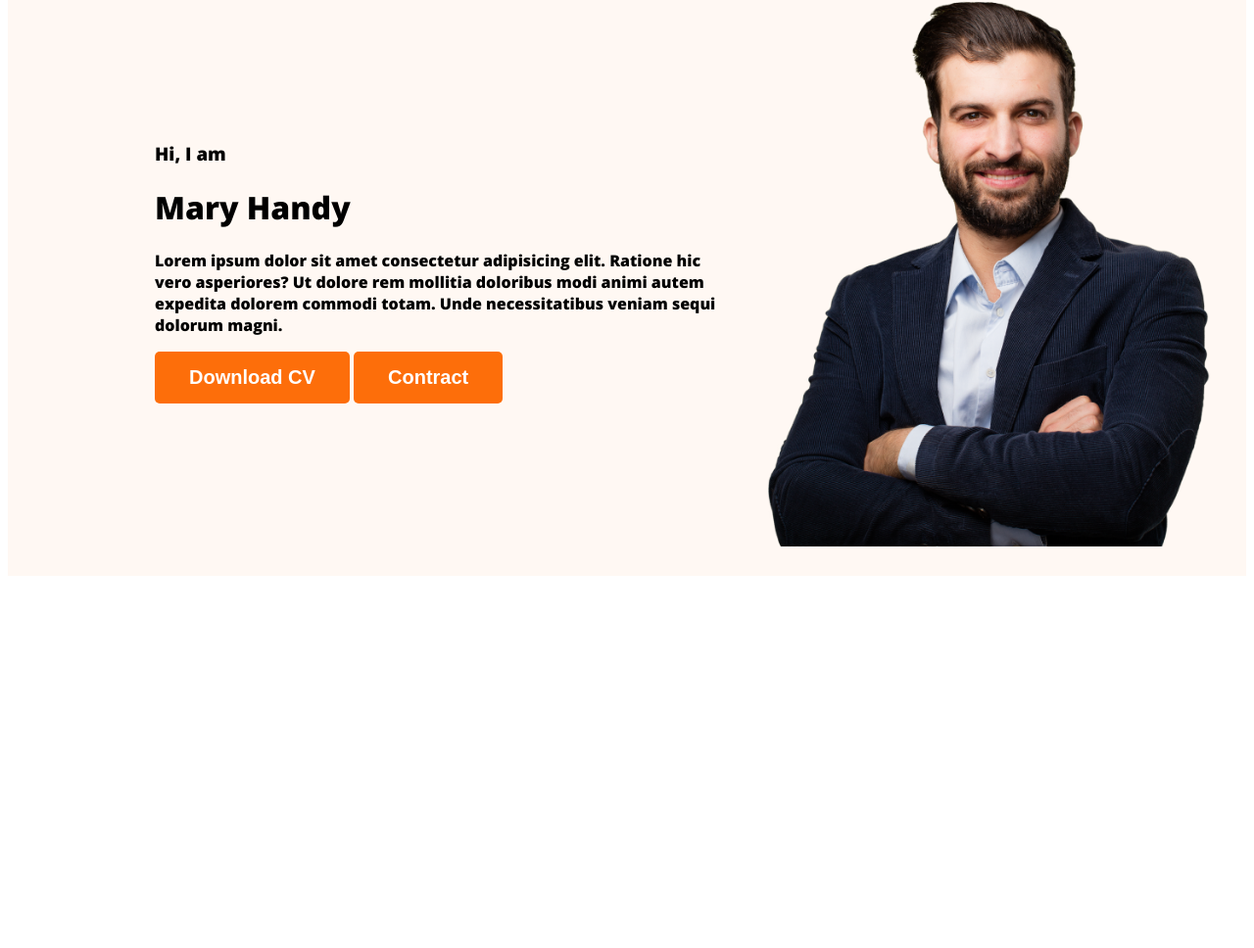
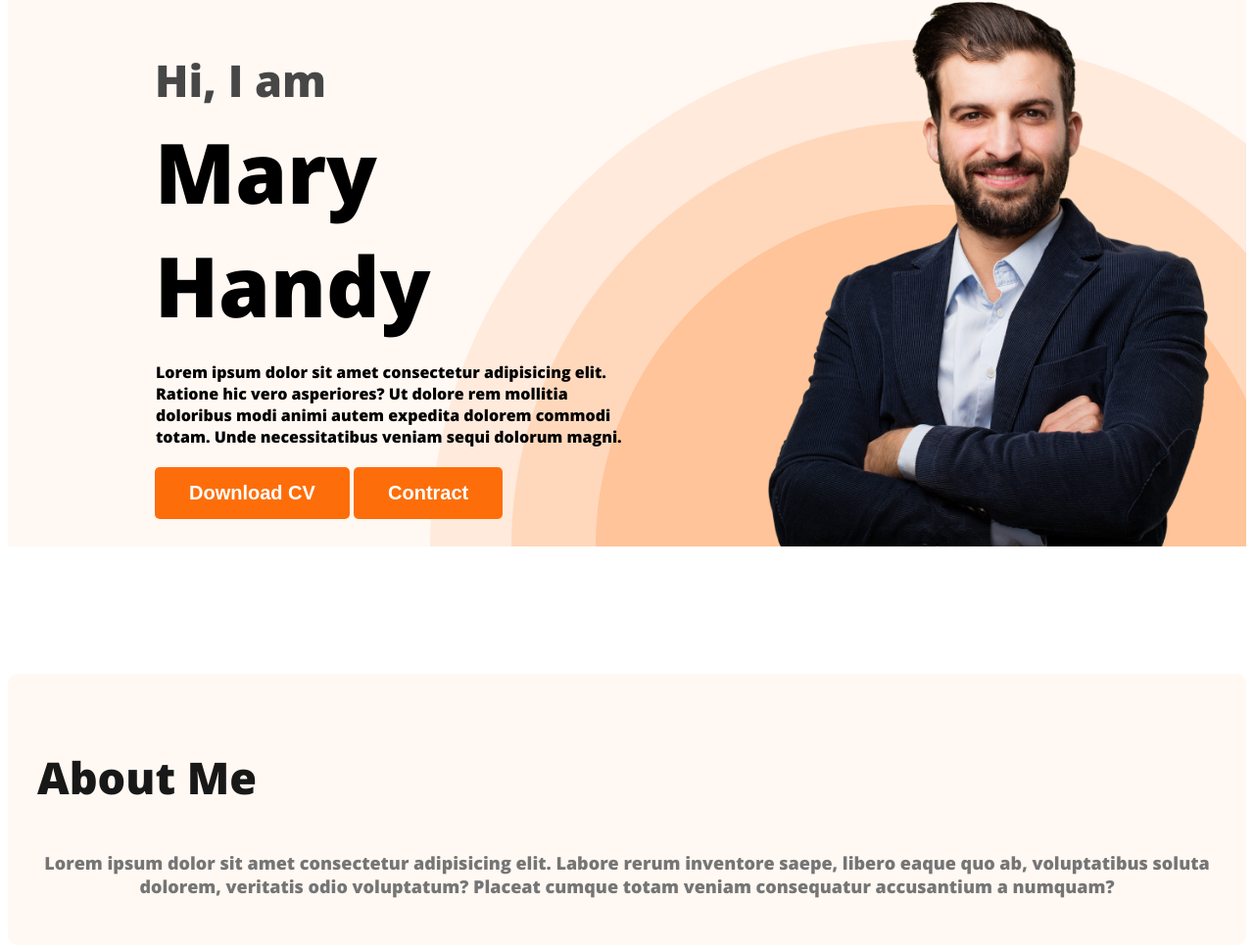
Before and after one commit to arrouf123/webdeveloper-portflolio, a plain HTML site: page index.html in a window 1280 px wide. Shown: the part 210-1178 px from the top of the page at 98% size. Before the commit the page ends 806 px from the top, so only its background shows below. Drawn offline with nearby package versions, Linux system fonts and the light colour scheme.

Commit message:
about create section

```diff
--- a/index.html
+++ b/index.html
@@ -21,10 +21,10 @@
         </nav>
 
         <div class="banner">
-            <div>
+            <div class="banner-content">
                 <h3 class="banner-greeting">Hi, I am</h3>
                 <h1 class="banner-title">Mary Handy</h1>
-                <p>Lorem ipsum dolor sit amet consectetur adipisicing elit. Ratione hic vero asperiores? Ut dolore rem mollitia doloribus modi animi autem expedita dolorem commodi totam. Unde necessitatibus veniam sequi dolorum magni.</p>
+                <p class="description">Lorem ipsum dolor sit amet consectetur adipisicing elit. Ratione hic vero asperiores? Ut dolore rem mollitia doloribus modi animi autem expedita dolorem commodi totam. Unde necessitatibus veniam sequi dolorum magni.</p>
                 <button class="btn-primary">Download CV</button>
                 <button class="btn-primary">Contract</button>
 
@@ -32,16 +32,19 @@
             <img class="profile-pic" src="images/hardy.png" alt="">
 
 
+
         </div>
 
 
     </header>
 
-    <body>
+    <main>
+        <section class="about">
+            <h3 class="section-title">About Me </h3>
+            <p class="section-description">Lorem ipsum dolor sit amet consectetur adipisicing elit. Labore rerum inventore saepe, libero eaque quo ab, voluptatibus soluta dolorem, veritatis odio voluptatum? Placeat cumque totam veniam consequatur accusantium a numquam?</p>
+        </section>
 
-
-    </body>
-
+    </main>
     <footer>
 
     </footer>
--- a/style/portflolio.css
+++ b/style/portflolio.css
@@ -21,6 +21,21 @@ nav{
     font-style: normal;
     font-weight: 800;
     line-height: normal;
+}
+.section-title{
+    color: #181818;
+    font-family: Open Sans;
+    font-size: 45px;
+    font-style: normal;
+    font-weight: 800;
+    line-height: normal;
+
+}
+.section-description{
+    color: #757575;
+    text-align: center;
+    font-size: 18px;
+
 }
 nav>ul{
     display: flex;
@@ -48,14 +63,51 @@ nav a{
 
 .header{
     background-color: #FFF8F3;
+    background-image: url('../images/header_bg.png');
+    background-repeat: no-repeat;
+    background-position: bottom right;
 
 }
 .banner{
-    padding: 30px 30px 30px 150px;
+    padding: 30px 30px  0px 150px;
     display: flex;
     align-items: center;
+    justify-content: space-between;
+}
+.banner-content{
+    max-width: 500px;
 }
 .banner .profile-pic{
     width: 500px;
 
 }
+.banner-greeting{
+    font-size: 45px;
+    color: #474747;
+    margin-bottom: 0 ;
+
+
+}
+.banner-title{
+    font-size: 85px;
+    font-weight: 700;
+    margin-top: 5px;
+    margin-bottom: 20px;
+}
+.description{
+    background-color:0;
+    margin: 1px;
+    margin-bottom: 20px;
+
+
+
+}
+/* Main section styles */
+/* about section style  */
+.about{
+    padding: 30px;
+    border-radius: 10px;
+    background: #FFF8F3;
+    margin: 130px 0;
+
+}
```
